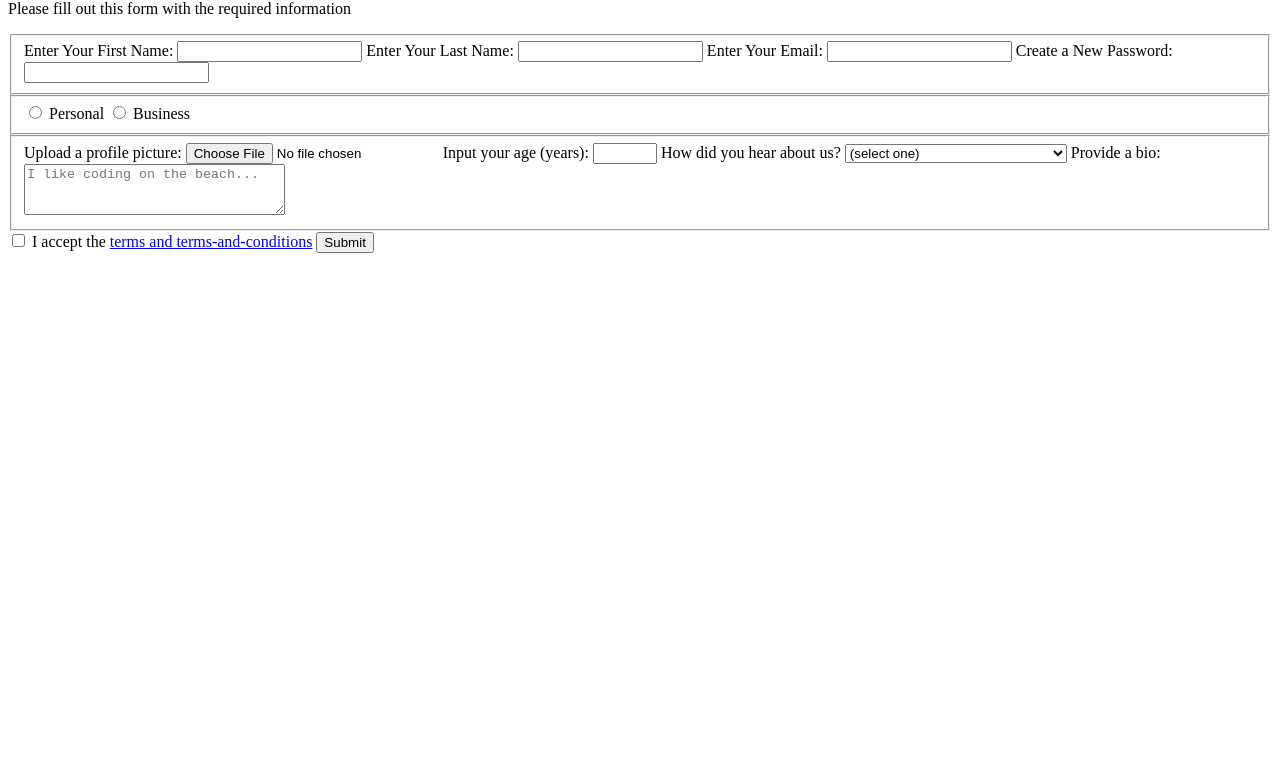
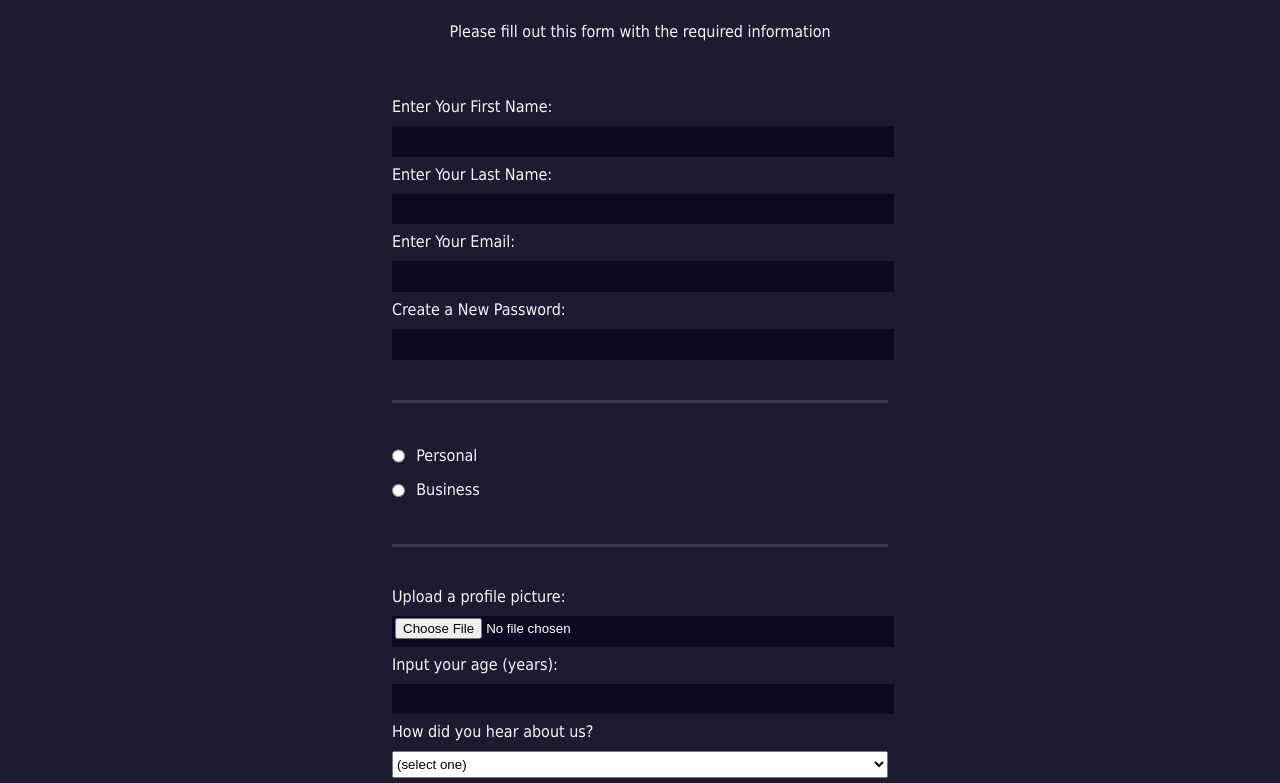
Before and after one commit to Ushev1/freeCodeCamp, a plain HTML site: page registration-form/index.html in a window 1280 px wide. Shown: the part 80-863 px from the top of the page. Before the commit the page ends 800 px from the top, so only its background shows below. Drawn offline with Linux system fonts and the light colour scheme.

Commit message:
Finished project

```diff
--- a/registration-form/index.html
+++ b/registration-form/index.html
@@ -28,8 +28,8 @@
 
 
             <fieldset>
-                <label for="personal-account"><input type="radio" name="account-type" id="personal-account"> Personal</label>
-                <label for="business-account"><input type="radio" name="account-type" id="business-account"> Business</label>
+                <label for="personal-account"><input type="radio" name="account-type" id="personal-account" class="inline"> Personal</label>
+                <label for="business-account"><input type="radio" name="account-type" id="business-account" class="inline"> Business</label>
 
             </fieldset>
 
@@ -54,7 +54,7 @@
 
             </fieldset>
 
-            <label for="terms-and-conditions"><input type="checkbox" id="terms-and-conditions" required name="terms-and-conditions">
+            <label for="terms-and-conditions"><input type="checkbox" id="terms-and-conditions" required name="terms-and-conditions" class="inline">
                    I accept the <a href="https://www.freecodecamp.org/news/terms-of-service/">terms and terms-and-conditions</a></label>
 
             <input type="submit" value="Submit"/>
--- a/registration-form/styles.css
+++ b/registration-form/styles.css
@@ -0,0 +1,77 @@
+/* REGISTRATION FORM CSS */
+
+body {
+    width: 100%;
+    height: 100vh;
+    margin: 0;
+    background-color: #1b1b32;
+    color: #f5f6f7;
+    font-family: Tahoma;
+    font-size: 16px;
+}
+
+h1, p {
+    margin: 1em auto;
+    text-align: center;
+}
+
+form {
+    margin: 0 auto;
+    max-width: 500px;
+    min-width: 300px;
+    width: 60vw;
+    padding-bottom: 2em;
+}
+
+fieldset {
+    border: 0;
+    padding: 2rem 0;
+    border-bottom: 3px solid #3b3b4f;
+}
+
+fieldset:last-of-type {
+    border-bottom: none;
+}
+
+input,textarea,select {
+    width: 100%;
+    margin: 10px 0 0 0;
+    min-height: 2em;
+}
+
+.inline {
+    width: unset;
+    margin: 0 0.5em 0 0;
+    vertical-align: middle;
+}
+
+input, textarea {
+    background-color: #0a0a23;
+    border: 1px solid #0a0a23;
+    color: #ffffff;
+
+}
+
+a {
+    color: #dfdfe2;
+}
+
+input[type="submit"] {
+    display: block;
+    width: 60%;
+    min-width: 300px;
+    margin: 1em auto;
+    height: 2em;
+    font-size: 1.1rem;
+    background-color: #3b3b4f;
+    border-color: white;
+}
+
+input[type="file"] {
+  padding: 1px 2px;
+}
+
+label {
+    display: block;
+    margin: 0.5rem 0;
+}
```
